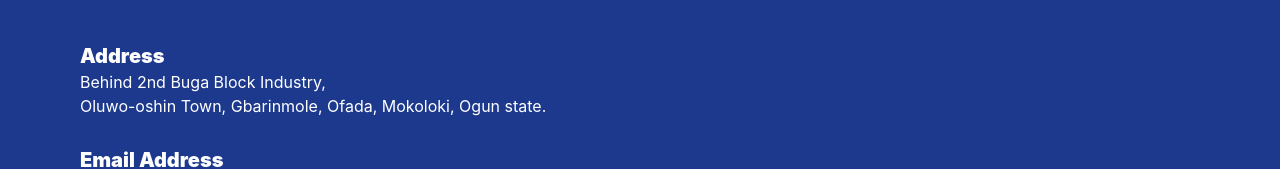
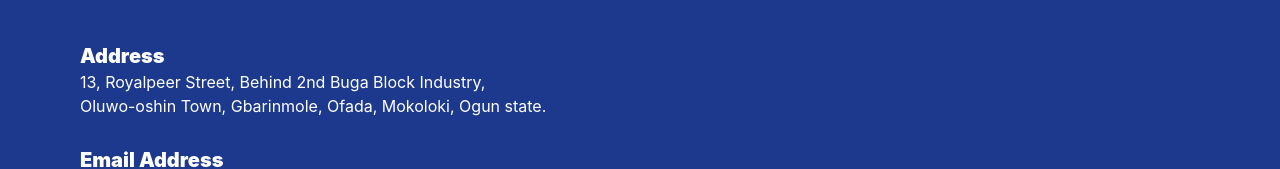
Before and after one commit to Mastermind390/royalpeer_model_college, a React (Vite) app: page /royalpeer/footage in a window 1280 px wide. Shown: the part 1602-1771 px from the top of the page. Built offline with nearby package versions, Linux system fonts and the light colour scheme.

Commit message:
do correction

```diff
--- a/src/components/Footer.jsx
+++ b/src/components/Footer.jsx
@@ -27,7 +27,7 @@ export default function Footer() {
                 <div className="flex gap-7 flex-col">
                     <div>
                         <h1 className="text-xl font-black text-white">Address</h1>
-                        <p className="text-white text-m">Behind 2nd Buga Block Industry,<br /> Oluwo-oshin Town, Gbarinmole, Ofada, Mokoloki, Ogun state.</p>
+                        <p className="text-white text-m">13, Royalpeer Street, Behind 2nd Buga Block Industry,<br /> Oluwo-oshin Town, Gbarinmole, Ofada, Mokoloki, Ogun state.</p>
                     </div>
                     <div>
                         <h1 className="text-xl font-black text-white ">Email Address</h1>
--- a/src/pages/About.jsx
+++ b/src/pages/About.jsx
@@ -52,7 +52,7 @@ export default function AboutPage () {
                         <br /><br />
                         <strong>Discipline:</strong> We instill self-control and responsibility in our students.
                         <br /><br />
-                        <strong>Innovation:</strong> We encourage creativity, problems solving, and actical thinking.
+                        <strong>Innovation:</strong> We encourage creativity, problems solving, and critical thinking.
                         <br /><br />
                         <strong>Service:</strong> We teach our students to contribute meaningfully to their communities.
 
```
